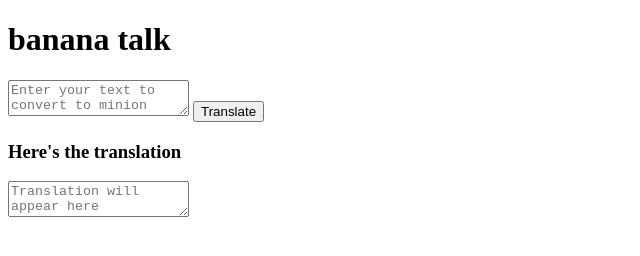
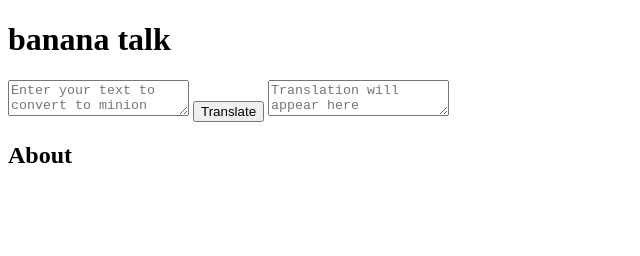
Before and after one commit to ans-human/banana-talk-JS, a plain HTML site: page index.html in a window 1280 px wide. Shown: the whole page, without its empty margins (0-640 px from the left). Drawn offline with Linux system fonts and the light colour scheme.

Commit message:
Created js file

```diff
--- a/index.html
+++ b/index.html
@@ -7,9 +7,17 @@
 </head>
 <body>
     <h1>banana talk</h1>
+
     <textarea id="input-txt" placeholder="Enter your text to convert to minion language"></textarea>
+
     <button id="btn-translate">Translate</button>
-    <h3>Here's the translation</h3>
+
     <textarea id="output-txt" placeholder="Translation will appear here"></textarea>
+    <footer class="footer">
+        <div class="container">
+            <h2>About</h2>
+        </div>
+    </footer>
+    <script src="app.js" type="text/javascript"></script>
 </body>
 </html>
```
